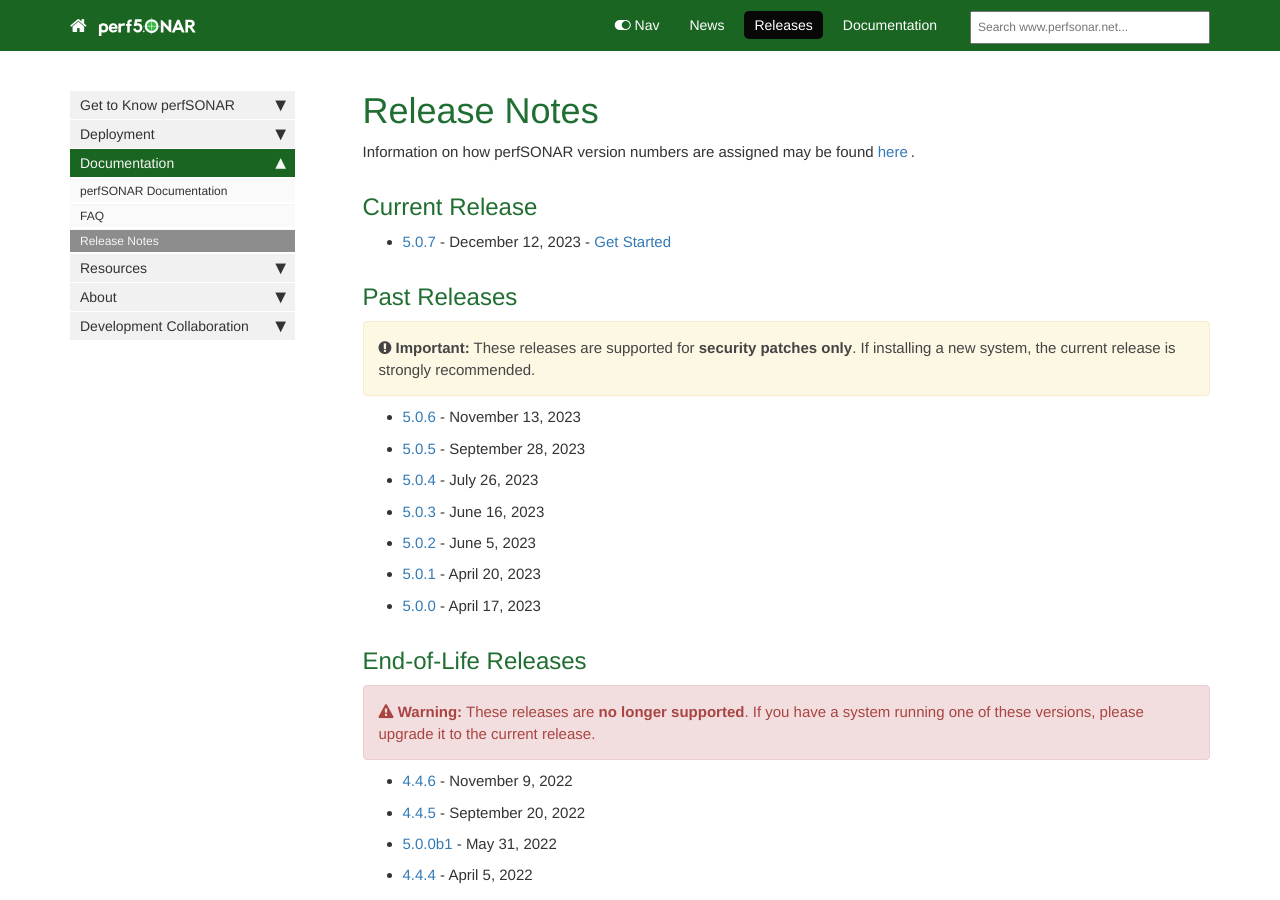
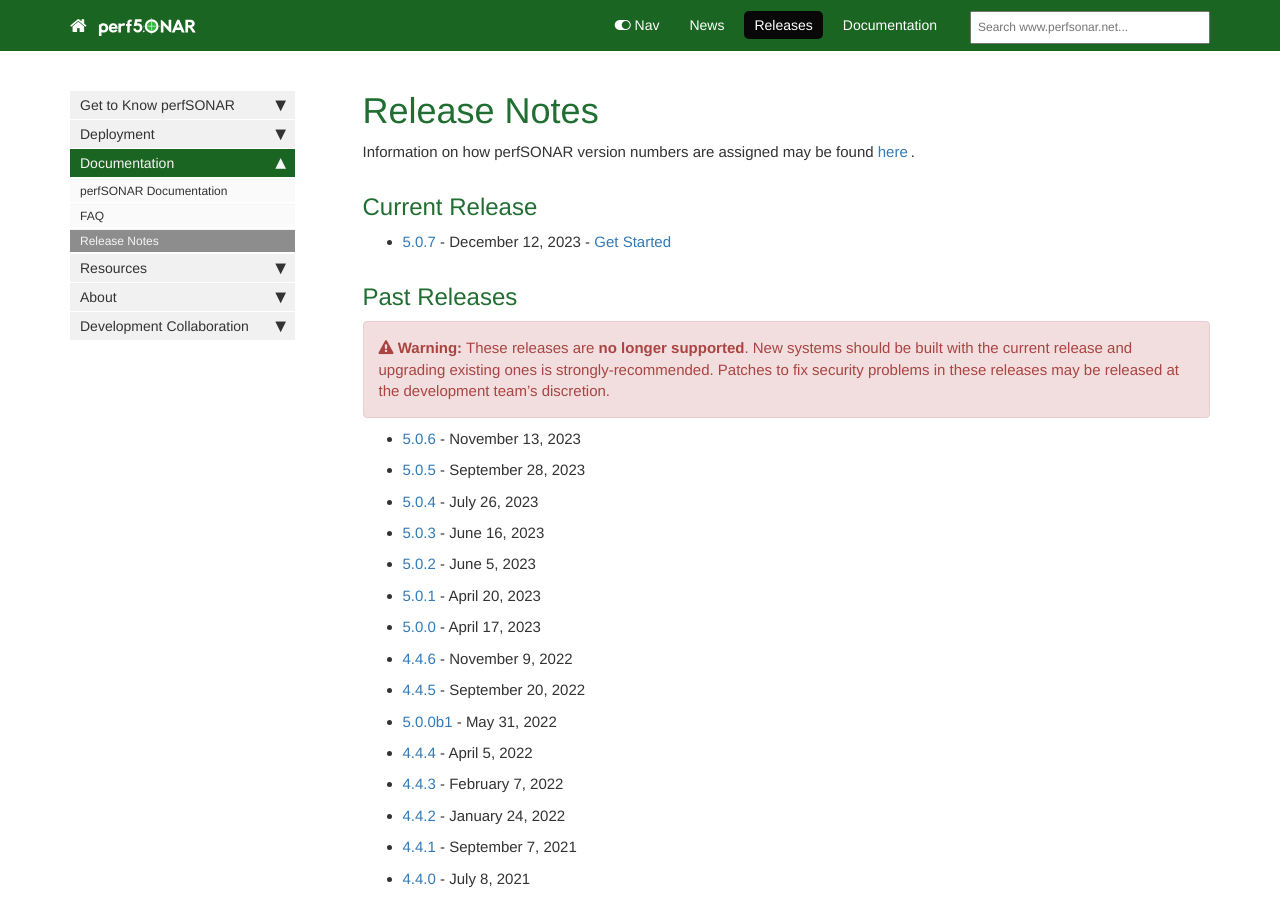
Before and after one commit to perfsonar/website, a Jekyll site: the page built from pages/docs/releasenotes.md, in a window 1280 px wide and 900 px high. Built offline with Jekyll 4.4.1, drawn with Linux system fonts in a browser that asks for light colours; comment, search, counter and statistics services are not loaded.

Commit message:
Revised release list

```diff
--- a/pages/docs/releasenotes.md
+++ b/pages/docs/releasenotes.md
@@ -10,26 +10,16 @@ folder: news
 Information on how perfSONAR version numbers are assigned may be found
 [here](https://github.com/perfsonar/project/wiki/Versioning).
 
-{% assign releases = site.releasenotes | where: "supported", true | reverse %}
+{% assign releases = site.releasenotes | reverse %}
 {% for release in releases %}
   {% if forloop.first %}
 ## Current Release
   {% elsif forloop.index == 2 %}
 ## Past Releases
 
-{% include important.html content="These releases are supported for <b>security patches only</b>.  If installing a new system, the current release is strongly recommended." %}
+{% include warning.html content="These releases are <b>no longer supported</b>.  New systems should be built with the current release and upgrading existing ones is strongly-recommended.  Patches to fix security problems in these releases may be released at the development team's discretion." %}
 
   {% endif %}
  * [{{ release.version }}]({{ release.url | remove: "/" }}) - {{ release.date | date: "%B %e, %Y" }}{% if forloop.first %} - [Get Started](http://docs.perfsonar.net/install_options.html){% endif %}
 {% endfor %}
-
-
-## End-of-Life Releases
-
-{% include warning.html content="These releases are <b>no longer supported</b>.  If you have a system running one of these versions, please upgrade it to the current release." %}
-
-{% assign releases = site.releasenotes | where: "supported", false | reverse %}
-{% for release in releases %}
- * [{{ release.version }}]({{ release.url | remove: "/" }}) - {{ release.date | date: "%B %e, %Y" }}
-{% endfor %}
  * All versions prior to those listed here
```
